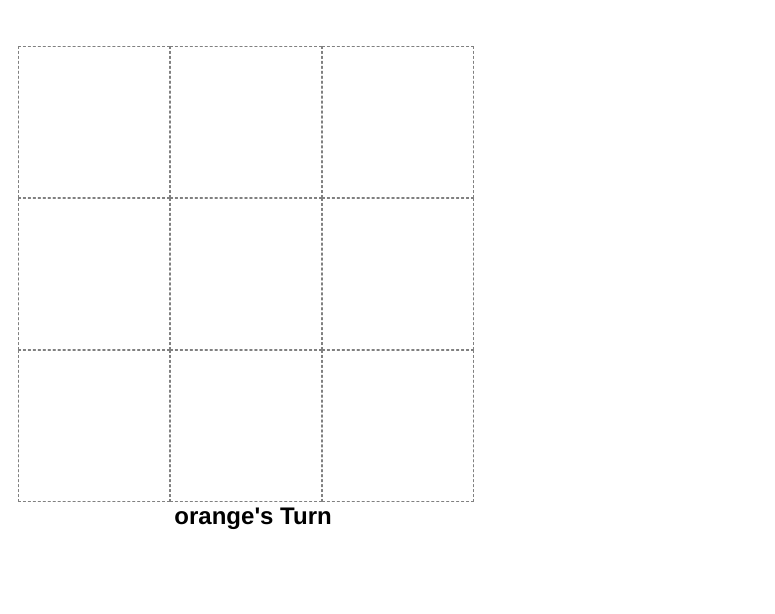
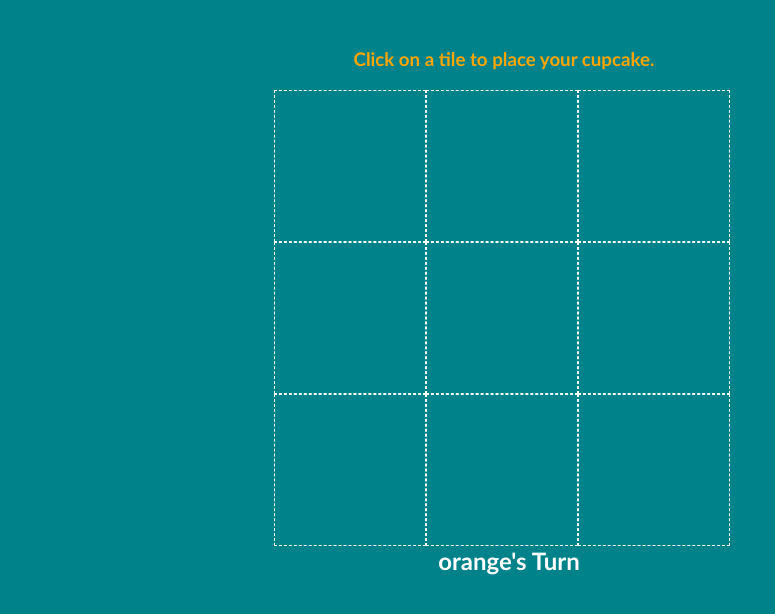
Before and after one commit to nicollette/TicTacToe, a plain HTML site: page index.html in a window 1280 px wide. Shown: the whole page, without its empty margins (0-775 px from the left). Drawn offline with nearby package versions, Linux system fonts and the light colour scheme.

Commit message:
Changed style

```diff
--- a/index.html
+++ b/index.html
@@ -7,7 +7,7 @@
 </head>
 
 <body>
-    <br>
+  <center><h3 id="instructions">Click on a tile to place your cupcake.</h2></center>
 	<div class="wrapper">
 	  <div class="tile" id="0"></div><div class="tile" id="1"></div><div class="tile" id="2"></div>
 		<div class="tile" id="3"></div><div class="tile" id="4"></div><div class="tile" id="5"></div>
--- a/style.css
+++ b/style.css
@@ -1,7 +1,7 @@
 
 .tile
 {
-border-color:gray;
+border-color:white;
 border-width:1px;
 border-style:dashed;
 width:150px;
@@ -34,4 +34,13 @@ float:left;
 
 body {
   font-family: Helvetica;
+  background-color:#00828b;
+  color:white;
+  position:absolute;
+  left:20%;
+  top:5%;
+  font-family: Futura, "Trebuchet MS", Arial, sans-serif;
 }
+#instructions {
+  color:orange;
+}
```
